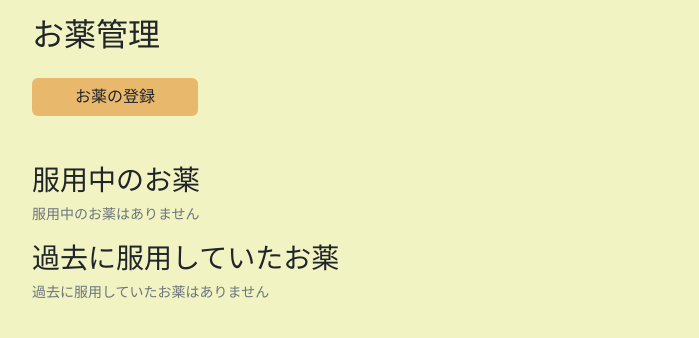
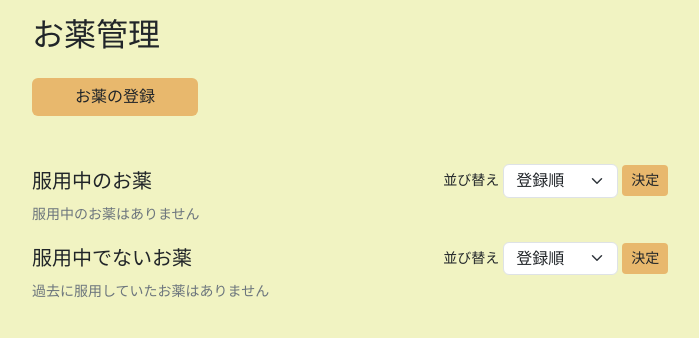
Before and after one commit to Erika0701momo/MyPillBox, a Flask app: page /medicines in a window 1280 px wide. Shown: the part 56-394 px from the top of the page, without its empty margins (50-749 px from the left). Run offline with Flask 3, Linux system fonts and the light colour scheme; the visitor is signed in with stand-in values (Sample User, id 1); data comes from the database, SQL or seed files in the repository; both versions use the stored data as it was after the commit; data that the repository does not hold is empty; some libraries are stand-ins or nearby versions; some web fonts are replaced.

Commit message:
お薬並び替え、お薬一覧画面レイアウト調整、お薬並び替え2つ追加途中

```diff
--- a/app/forms.py
+++ b/app/forms.py
@@ -149,3 +149,17 @@ class CreateMedicineFrom(FlaskForm):
         render_kw={"role": "switch"},
     )
     submit = SubmitField("登録")
+
+
+class ActiveMedicineSortForm(FlaskForm):
+    active_sort = SelectField(
+        "並び替え", choices=[("registerorder", "登録順"), ("ratingorder", "星評価順")]
+    )
+    submit = SubmitField("決定")
+
+
+class NotActiveMedicineSortForm(FlaskForm):
+    not_active_sort = SelectField(
+        "並び替え", choices=[("registerorder", "登録順"), ("ratingorder", "星評価順")]
+    )
+    submit = SubmitField("決定")
--- a/app/routes.py
+++ b/app/routes.py
@@ -6,6 +6,8 @@ from app.forms import (
     EditUsernameForm,
     DeleteAccountForm,
     CreateMedicineFrom,
+    ActiveMedicineSortForm,
+    NotActiveMedicineSortForm,
 )
 from flask_login import current_user, login_user, logout_user, login_required
 import sqlalchemy as sa
@@ -101,41 +103,68 @@ def delete_account():
     return render_template("delete_account.html", form=form)
 
 
-@app.route("/medicines", methods=["GET", "POST"])
+@app.route("/medicines", methods=["GET"])
 @login_required
 def medicines():
+    title = "お薬管理"
+
+    # 服用中のお薬並び替えフォーム設定
+    active_form = ActiveMedicineSortForm()
+    active_sort_method = request.args.get("active_sort")
+    active_form.active_sort.data = active_sort_method or "registerorder"
+
+    # 服用中でないお薬並び替えフォーム設定
+    not_active_form = NotActiveMedicineSortForm()
+    not_active_sort_method = request.args.get("not_active_sort")
+    not_active_form.not_active_sort.data = not_active_sort_method or "registerorder"
+
+    # 服用中のお薬のお薬を登録順で取得
     active_query = (
         sa.select(Medicine)
         .join(Medicine.user)
         .where(Medicine.user == current_user, Medicine.is_active == True)
         .order_by(Medicine.id)
     )
+    # 服用中でないお薬を登録順で取得
     not_active_query = (
         sa.select(Medicine)
         .join(Medicine.user)
         .where(Medicine.user == current_user, Medicine.is_active == False)
         .order_by(Medicine.id)
     )
+    # 服用中のお薬を星評価順で取得
     rating_active_query = (
         sa.select(Medicine)
         .join(Medicine.user)
         .where(Medicine.user == current_user, Medicine.is_active == True)
         .order_by(Medicine.rating.desc())
     )
+    # 服用中でないお薬を星評価順で取得
     rating_not_active_query = (
         sa.select(Medicine)
         .join(Medicine.user)
         .where(Medicine.user == current_user, Medicine.is_active == False)
         .order_by(Medicine.rating.desc())
     )
-    if request.method == "GET":
+
+    if active_sort_method == "registerorder":
         active_medicines = db.session.scalars(active_query).all()
+    else:
+        active_medicines = db.session.scalars(rating_active_query).all()
+
+    if not_active_sort_method == "registerorder":
         not_active_medicines = db.session.scalars(not_active_query).all()
-        return render_template(
-            "medicines.html",
-            active_medicines=active_medicines,
-            not_active_medicines=not_active_medicines,
-        )
+    else:
+        not_active_medicines = db.session.scalars(rating_not_active_query).all()
+
+    return render_template(
+        "medicines.html",
+        active_medicines=active_medicines,
+        not_active_medicines=not_active_medicines,
+        active_form=active_form,
+        not_active_form=not_active_form,
+        title=title,
+    )
 
 
 @app.route("/create_medicine", methods=["GET", "POST"])
--- a/app/templates/base.html
+++ b/app/templates/base.html
@@ -71,6 +71,12 @@
         height: 1em;
         filter: invert(99%) sepia(1%) saturate(0%) hue-rotate(161deg) brightness(101%) contrast(104%);
       }
+      .sort-select {
+        line-height: 1.2!important;
+      }
+      .sort-submit {
+        margin-right: .30rem;
+      }
     </style>
   </head>
   <body>
--- a/app/templates/medicines.html
+++ b/app/templates/medicines.html
@@ -6,15 +6,23 @@
       <a href="{{ url_for('create_medicine') }}" class="btn btn-custom w-100">お薬の登録</a>
     </div>
   </div>
-  <h3 class="mb-1">服用中のお薬</h3>
   <div class="row">
     <div class="col-12 col-lg-7 mb-3">
+      <div class="mb-1 d-flex justify-content-between align-items-center">
+        <h5 class="mb-0">服用中のお薬</h5>
+        <form action="" method="get" class="d-flex align-items-center" novalidate>
+          {{ active_form.hidden_tag() }}
+          <small class="me-1">{{ active_form.active_sort.label(class="text-nowrap sort-label") }}</small>
+          {{ active_form.active_sort(class="form-select sort-select") }}
+          {{ active_form.submit(class="btn btn-custom btn-sm ms-1 sort-submit") }}
+        </form>
+      </div>
       {% if not active_medicines %}
         <small class="text-secondary">服用中のお薬はありません</small>
       {% else %}
         <ul class="list-group mb-4">
           {% for medicine in active_medicines %}
-            <li class="list-group-item row d-flex justify-content:space-between align-items-cener">
+            <li class="list-group-item row d-flex">
               <p class="m-0 ps-0 col-5">{{ medicine.name }}</p>
               <p class="m-0 col-5">
                 {% for i in range(0, medicine.rating) %}
@@ -39,15 +47,23 @@
       {% endif %}
     </div>
   </div>
-  <h3 class="mb-1">過去に服用していたお薬</h3>
   <div class="row">
     <div class="col-12 col-lg-7 mb-3">
+      <div class="mb-1 d-flex justify-content-between align-items-center">
+        <h5 class="mb-0">服用中でないお薬</h5>
+        <form action="" method="get" class="d-flex align-items-center" novalidate>
+          {{ not_active_form.hidden_tag() }}
+          <small class="me-1">{{ not_active_form.not_active_sort.label(class="text-nowrap sort-label") }}</small>
+          {{ not_active_form.not_active_sort(class="form-select sort-select") }}
+          {{ not_active_form.submit(class="btn btn-custom btn-sm ms-1 sort-submit") }}
+        </form>
+      </div>
       {% if not not_active_medicines %}
         <small class="text-secondary">過去に服用していたお薬はありません</small>
       {% else %}
         <ul class="list-group mb-4">
           {% for medicine in not_active_medicines %}
-            <li class="list-group-item row d-flex justify-content:space-between align-items-cener">
+            <li class="list-group-item row d-flex">
               <p class="m-0 ps-0 col-5">{{ medicine.name }}</p>
               <p class="m-0 col-5">
                 {% for i in range(0, medicine.rating) %}
```
Also changed, not shown: app.db.
